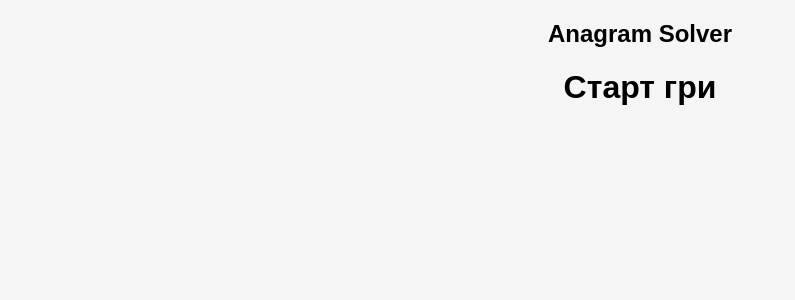
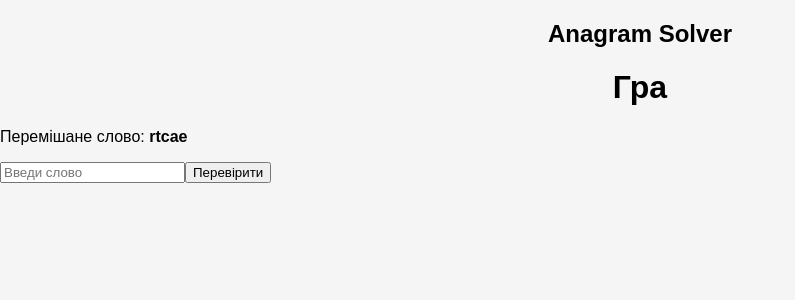
Before and after one commit to parfik110/anagram-solver, a React (Vite) app: page /game in a window 1280 px wide. Shown: the top 300 px of the page, without its empty margins (0-795 px from the left). Built offline with nearby package versions, Linux system fonts and the light colour scheme.

Commit message:
Lab 2: added game logic with custom hooks

```diff
--- a/package.json
+++ b/package.json
@@ -11,7 +11,8 @@
   },
   "dependencies": {
     "react": "^19.2.0",
-    "react-dom": "^19.2.0"
+    "react-dom": "^19.2.0",
+    "react-router-dom": "^7.10.1"
   },
   "devDependencies": {
     "@eslint/js": "^9.39.1",
--- a/src/App.jsx
+++ b/src/App.jsx
@@ -1,11 +1,21 @@
-import StartPage from './pages/StartPage';
-import Layout from './components/Layout';
+import { BrowserRouter, Routes, Route } from "react-router-dom";
+import Layout from "./components/Layout";
+import StartPage from "./pages/StartPage";
+import GamePage from "./pages/GamePage";
+import ResultPage from "./pages/ResultPage";
 
 function App() {
   return (
-    <Layout>
-      <StartPage />
-    </Layout>
+    <BrowserRouter>
+      <Layout>
+        <Routes>
+          <Route path="/" element={<StartPage />} />
+          <Route path="/game" element={<GamePage />} />
+          <Route path="/result" element={<ResultPage />} />
+        </Routes>
+      </Layout>
+    </BrowserRouter>
   );
 }
+
 export default App;
--- /dev/null
+++ b/src/hooks/useAnagram.js
@@ -0,0 +1,31 @@
+import { useState, useEffect } from "react";
+
+export function useAnagram(word) {
+  const [shuffled, setShuffled] = useState("");
+  const [isCorrect, setIsCorrect] = useState(null);
+
+  const shuffleWord = (str) => {
+    return str
+      .split("")
+      .sort(() => Math.random() - 0.5)
+      .join("");
+  };
+
+  useEffect(() => {
+    if (word) {
+      setShuffled(shuffleWord(word));
+    }
+  }, [word]);
+
+  const checkAnswer = (answer) => {
+    const correct = answer.toLowerCase() === word.toLowerCase();
+    setIsCorrect(correct);
+    return correct;
+  };
+
+  return {
+    shuffled,
+    isCorrect,
+    checkAnswer,
+  };
+}
--- /dev/null
+++ b/src/hooks/useGameState.js
@@ -0,0 +1,19 @@
+import { useState } from "react";
+
+export function useGameState() {
+  const [answer, setAnswer] = useState("");
+
+  const updateAnswer = (value) => {
+    setAnswer(value);
+  };
+
+  const reset = () => {
+    setAnswer("");
+  };
+
+  return {
+    answer,
+    updateAnswer,
+    reset,
+  };
+}
--- a/src/pages/GamePage.jsx
+++ b/src/pages/GamePage.jsx
@@ -1,4 +1,39 @@
+import { useAnagram } from "../hooks/useAnagram";
+import { useGameState } from "../hooks/useGameState";
+import { useNavigate } from "react-router-dom";
+
 function GamePage() {
-  return <div><h1>Гра</h1></div>;
+  const navigate = useNavigate();
+
+  // Тимчасове слово (поки немає налаштувань)
+  const originalWord = "react";
+
+  const { shuffled, checkAnswer } = useAnagram(originalWord);
+  const { answer, updateAnswer } = useGameState();
+
+  const handleSubmit = () => {
+    const correct = checkAnswer(answer);
+    navigate("/result", { state: { correct, originalWord } });
+  };
+
+  return (
+    <div>
+      <h1>Гра</h1>
+
+      <p>
+        Перемішане слово: <strong>{shuffled}</strong>
+      </p>
+
+      <input
+        type="text"
+        value={answer}
+        onChange={(e) => updateAnswer(e.target.value)}
+        placeholder="Введи слово"
+      />
+
+      <button onClick={handleSubmit}>Перевірити</button>
+    </div>
+  );
 }
+
 export default GamePage;
--- a/src/pages/ResultPage.jsx
+++ b/src/pages/ResultPage.jsx
@@ -1,4 +1,24 @@
+import { useLocation, useNavigate } from "react-router-dom";
+
 function ResultPage() {
-  return <div><h1>Результати</h1></div>;
+  const location = useLocation();
+  const navigate = useNavigate();
+
+  const { correct, originalWord } = location.state || {};
+
+  return (
+    <div>
+      <h1>Результат</h1>
+
+      {correct ? (
+        <p>✅ Правильно! Слово: {originalWord}</p>
+      ) : (
+        <p>❌ Неправильно. Правильне слово: {originalWord}</p>
+      )}
+
+      <button onClick={() => navigate("/")}>На головну</button>
+    </div>
+  );
 }
+
 export default ResultPage;
--- a/src/pages/StartPage.jsx
+++ b/src/pages/StartPage.jsx
@@ -1,4 +1,14 @@
+import { useNavigate } from "react-router-dom";
+
 function StartPage() {
-  return <div><h1>Старт гри</h1></div>;
+  const navigate = useNavigate();
+
+  return (
+    <div>
+      <h1>Старт гри</h1>
+      <button onClick={() => navigate("/game")}>Почати</button>
+    </div>
+  );
 }
+
 export default StartPage;
```
Also changed, not shown: 1 other file (tests, documents, lock files or other folders).
